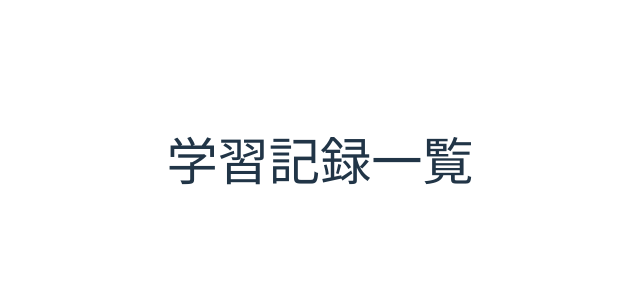
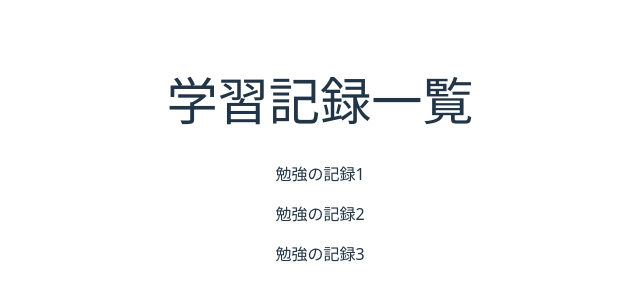
Before and after one commit to torimugi/react-stepup, a React (Vite) app: page / in a window 1280 px wide. Shown: the part 240-540 px from the top of the page, without its empty margins (320-960 px from the left). Built offline with nearby package versions, Linux system fonts and the light colour scheme.

Commit message:
テストデータを一覧で表示する

```diff
--- a/src/App.tsx
+++ b/src/App.tsx
@@ -2,11 +2,22 @@ import './App.css'
 
 function App() {
 
+  const recordsrecords = [
+    { title: "勉強の記録1", time: 1},
+    { title: "勉強の記録2", time: 3},
+    { title: "勉強の記録3", time: 5}
+]
+
   return (
     <>
 <h1>学習記録一覧</h1>
-    </>
+{recordsrecords.map((record) => {
+return(
+  <p>{record.title}</p>
+)
+})}
+</>
+
 )
 }
-
-export default App
+export default App;
```
